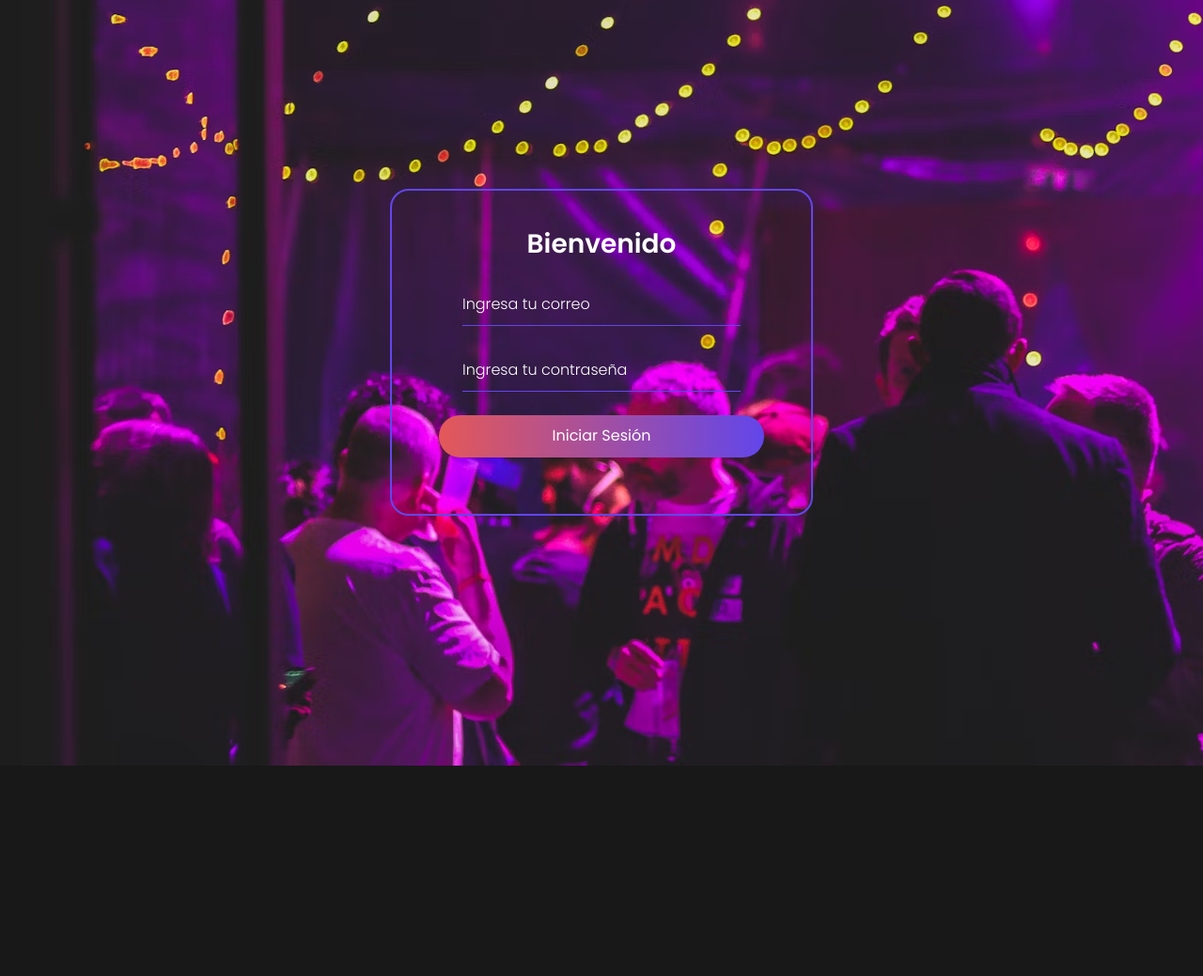
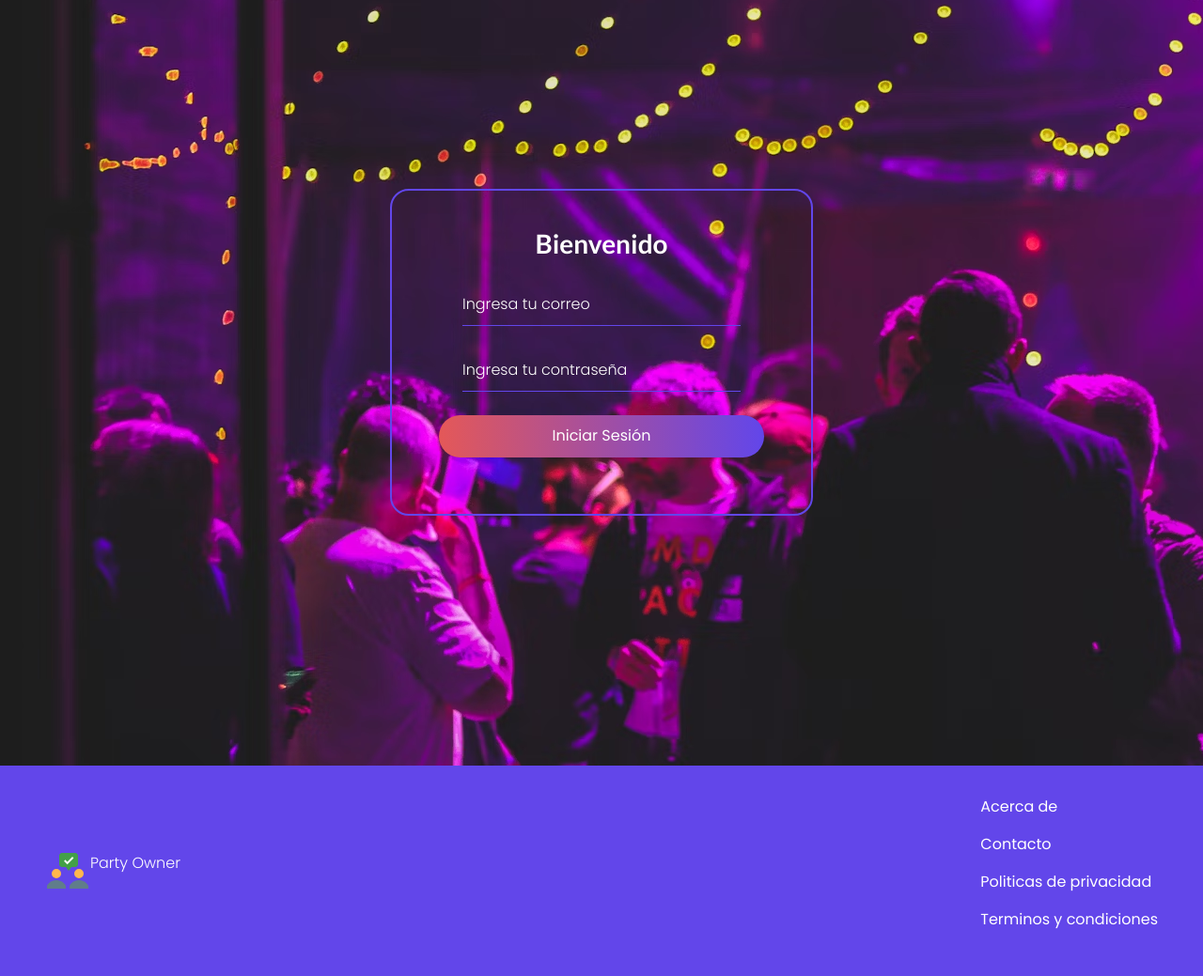
Before and after one commit to adrianzamga/party_owner, a PHP site: page /iniciar_sesion.php in a window 1280 px wide. Shown: the part 205-1244 px from the top of the page at 94% size. Before the commit the page ends 1020 px from the top, so only its background shows below. Run offline with PHP 8.4, Linux system fonts and the light colour scheme.

Commit message:
Update styles and remove unnecessary code

```diff
--- a/Styles/index.css
+++ b/Styles/index.css
@@ -113,9 +113,10 @@ main .container {
 }
 
 main h1 {
-    color: var(--main);
+    color: var(--stroke);
     font-size: 3.5rem;
     margin-bottom: 2rem;
+    font-family: 'lato', sans-serif;
 }
 
 main p {
@@ -151,3 +152,11 @@ main p {
 a:hover {
     text-decoration: underline;
 }
+
+li {
+    display: inline;
+}
+
+#ABC {
+    background-color: #d1d1e9;
+}
--- a/Styles/form.css
+++ b/Styles/iniciar_sesion.css
@@ -9,14 +9,14 @@
     --highlight: #6246ea;
 }
 
-*{
+* {
     font-family: 'Poppins', 'Lato', sans-serif;
     margin: 0;
     padding: 0;
     box-sizing: border-box;
 }
 
-body{
+body {
     font-weight: 300;
     font-size: 16px;
     line-height: 1.5;
@@ -31,14 +31,15 @@ body{
     justify-content: center;
 }
 
-.form-content{
+.form-content {
     width: 100%;
     max-width: 450px;
     position: relative;
     z-index: 1;
 }
 
-.form-content h3{
+.form-content h3 {
+    font-family: 'Lato', sans-serif;
     font-size: 28px;
     text-align: center;
     line-height: 1.2;
@@ -46,15 +47,15 @@ body{
     font-weight: 600;
 }
 
-.form-content form{
+.form-content form {
     margin: 25px 0 20px;
 }
 
-.form-content .input-box{
+.form-content .input-box {
     margin: 25px;
 }
 
-.form-content .input-control{
+.form-content .input-control {
     display: block;
     height: 45px;
     width: 100%;
@@ -67,16 +68,16 @@ body{
     font-family: 'Poppins', 'Lato', sans-serif;
 }
 
-::placeholder{
+::placeholder {
     color: var(--main);
 
 }
 
-.form-content .input-control:focus{
+.form-content .input-control:focus {
     outline: none;
 }
 
-.form-content .btn{
+.form-content .btn {
     height: 45px;
     width: 100%;
     font-size: 16px;
@@ -93,7 +94,7 @@ body{
 
 }
 
-.form-content .btn::before{
+.form-content .btn::before {
     content: "";
     position: absolute;
     left: 0;
@@ -109,7 +110,7 @@ body{
     background-color: var(--tertiary);
 }
 
-.form-content .box{
+.form-content .box {
     border-color: var(--main);
     border: 2px solid var(--highlight);
     padding: 40px 50px;
--- a/index.php
+++ b/index.php
@@ -5,7 +5,6 @@
     <meta name="viewport" content="width=device-width, initial-scale=1.0">
     <link rel="icon" href="./assets/icons8-meeting.svg">
     <link rel="stylesheet" href="./Styles/index.css">
-    <link rel="stylesheet" href="./Styles/li.css">
     <title>Party Owner</title>
 
   <link href="https://cdn.jsdelivr.net/npm/bootstrap@5.3.2/dist/css/bootstrap.min.css" rel="stylesheet"
@@ -96,5 +95,6 @@
                 <a href="#">Terminos y condiciones</a>
             </div>
         </div>
+    </footer>
 </body>
 </html>
--- a/iniciar_sesion.php
+++ b/iniciar_sesion.php
@@ -1,3 +1,38 @@
+<?php
+session_start();
+require_once 'conexion.php';
+$error = '<div></div>';
+if (isset($_POST['validar'])) {
+    $correo = $_POST['correo'];
+    $password = $_POST['password'];
+
+
+    $query = $cnnPDO->prepare('SELECT * FROM usuarios where
+        correo=:correo AND password=:password');
+
+    $query->bindParam(':correo', $correo);
+    $query->bindParam(':password', $password);
+
+    $query->execute();
+
+    $count = $query->rowCount();
+    $campo = $query->fetch();
+
+
+    if ($count) {
+        $_SESSION['correo'] = $correo;
+        $_SESSION['nombre'] = $campo['nombre'];
+        $_SESSION['telefono'] = $campo['telefono'];
+        $_SESSION['fechaNacimiento'] = $campo['fechaNacimiento'];
+        header('Location:bienvenido.php');
+    } else {
+        $error = '
+        <div class="alert alert-danger" role="alert">
+            Usuario o contraseña incorrectos';
+    }
+}
+?>
+
 <!DOCTYPE html>
 <html lang="es">
 <head>
@@ -7,13 +42,13 @@
     <link rel="stylesheet" href="./Styles/index.css">
     <link rel="stylesheet" href="https://cdn.jsdelivr.net/npm/bootstrap@4.0.0/dist/css/bootstrap.min.css" integrity="sha384-Gn5384xqQ1aoWXA+058RXPxPg6fy4IWvTNh0E263XmFcJlSAwiGgFAW/dAiS6JXm" crossorigin="anonymous">
     <link rel="icon" href="./assets/icons8-meeting.svg">
-    <link rel="stylesheet" href="./Styles/form.css">
+    <link rel="stylesheet" href="./Styles/iniciar_sesion.css">
     <title>Formulario</title>
 </head>
 <body style="background-image: url(./Images/rrr.avif);">
 <!-- Empieza Navbar -->
 <nav class='nav-bar'>
-        <a href="#">
+        <a href="./index.php">
             <div class='logo'>
                 <img src="./assets/icons8-meeting.svg" alt="logo"class='logo'>
                 <p>Party Owner</p>
@@ -31,17 +66,34 @@
     <div class="form-content">
       <div class="box">
         <h3>Bienvenido</h3>
-        <form action="">
+        <form action="iniciar_sesion.php" method='post'>
           <div class="input-box">
-            <input type="text" placeholder="Ingresa tu correo" class="input-control" >
+            <input type="text"name='correo' placeholder="Ingresa tu correo" class="input-control" >
           </div>
           <div class="input-box">
-            <input type="password" placeholder="Ingresa tu contraseña" class="input-control">
+            <input type="password" name='password' placeholder="Ingresa tu contraseña" class="input-control">
           </div>
-          <button type="submit" class="btn">Iniciar Sesión</button>
+          <button type="submit"name="validar" class="btn">Iniciar Sesión</button>
         </form>
+        <?php echo isset($error) ? $error : ''; ?>
       </div>
     </div>
   </section>
+  <footer>
+        <div class='footer-container'>
+            <div class='footer-logo'>
+            <div class='logo'>
+                <img src="./assets/icons8-meeting.svg" alt="logo"class='logo'>
+                <p>Party Owner</p>
+            </div>
+            </div>
+            <div class='footer-links'>
+                <a href="#">Acerca de</a>
+                <a href="#">Contacto</a>
+                <a href="#">Politicas de privacidad</a>
+                <a href="#">Terminos y condiciones</a>
+            </div>
+        </div>
+    </footer>
 </body>
 </html>
```
Also changed, not shown: Styles/li.css (deleted, +0 -7 lines), bienvenido.php (added, +24 -0 lines). Lines whose indentation alone changed are shown as unchanged.
